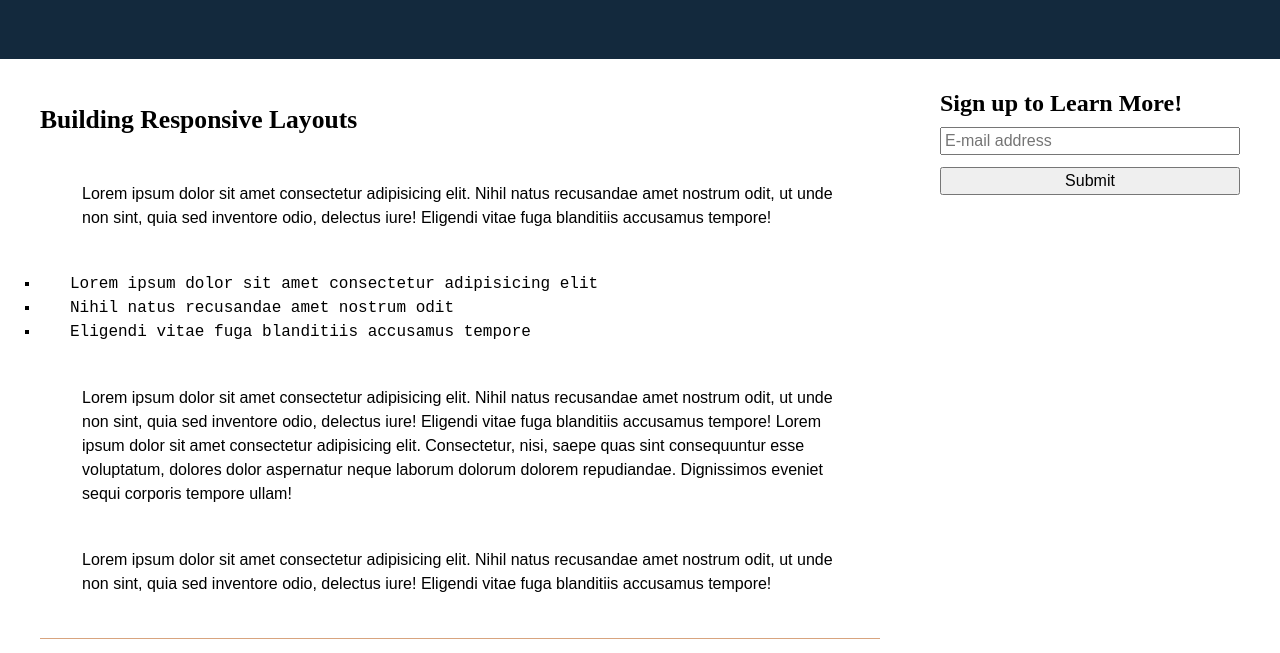
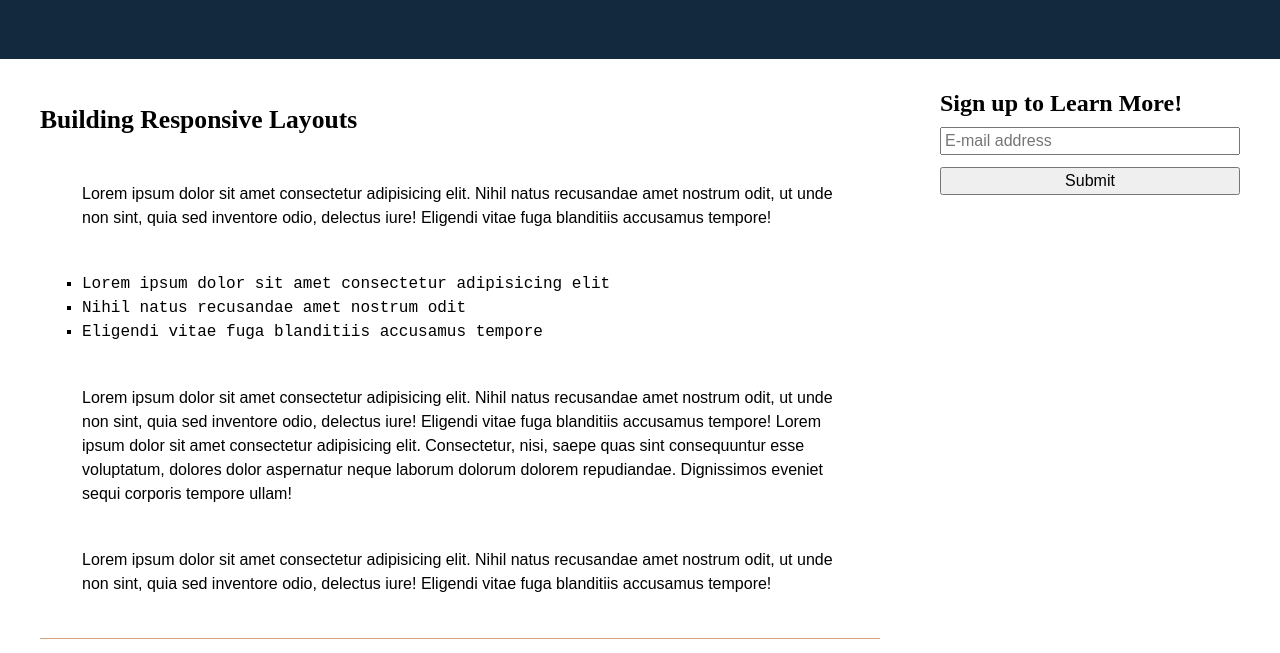
Before and after one commit to erin-maxson/second-week-modules, a plain HTML site: page 14-Stu_Typography/Unsolved/index.html in a window 1280 px wide. Shown: the part 140-793 px from the top of the page. Drawn offline with Linux system fonts and the light colour scheme.

Commit message:
adding margin for list indentation

```diff
--- a/14-Stu_Typography/Unsolved/assets/css/style.css
+++ b/14-Stu_Typography/Unsolved/assets/css/style.css
@@ -70,7 +70,7 @@
 
 /* TODO: Add a margin to indent the list, give it square bullet points, and assign font family to monospace */
 article ul {
-  text-indent: 30px;
+  margin: 5%;
   list-style: square;
   font-family: monospace;
 
```
